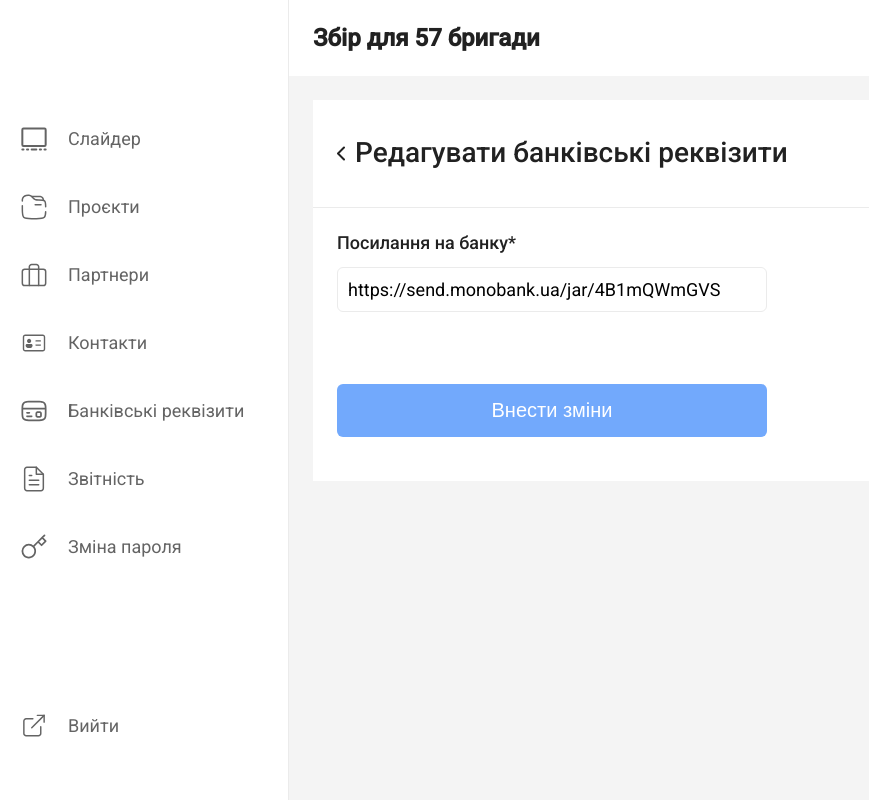
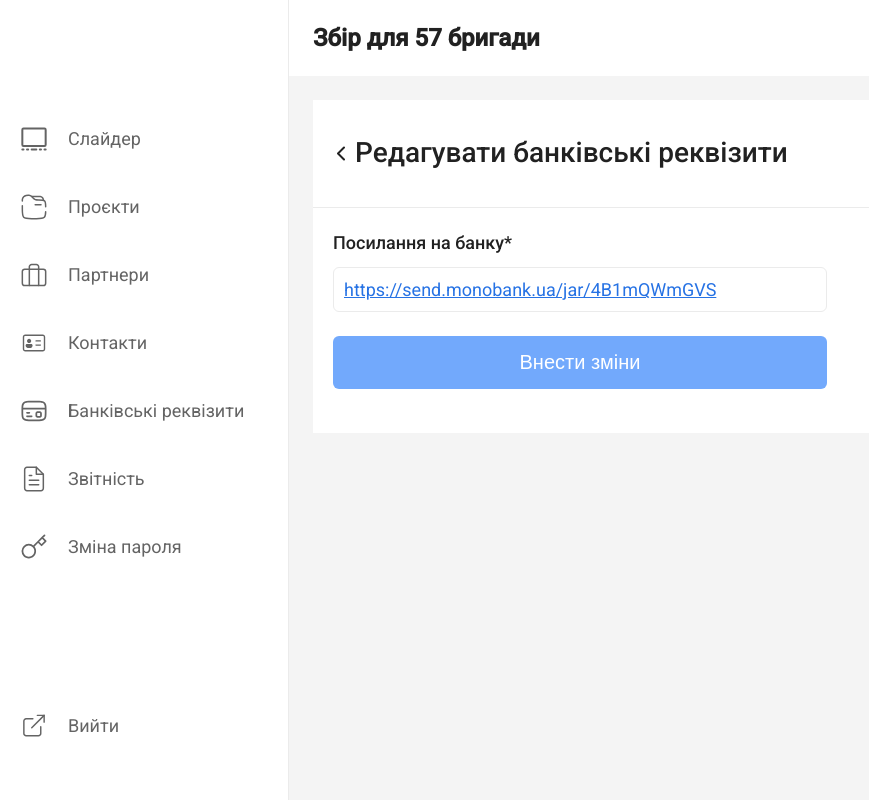
Before and after one commit to baza-trainee/dokoopy-frontend, a React (Vite) app: page /admin/bank-account/edit in a window 1280 px wide. Shown: the whole page, without its empty margins (0-869 px from the left). Built offline with nearby package versions, Linux system fonts and the light colour scheme; what react-localization would draw is missing.

Commit message:
adaptive

```diff
--- a/src/pages/admin-pages/editPage/EditBankAccount.jsx
+++ b/src/pages/admin-pages/editPage/EditBankAccount.jsx
@@ -24,9 +24,9 @@ export const EditBankAccount = () => {
    return (
       <section className="page-container">
          <PageHeader title={"Редагувати банківські реквізити"} />
-         <div className="edit-contact-form-wrap">
-            <div className="edit-contact-form">
-               <InputSm setSmInput={setBankLink} label={"Посилання на банку*"} value={bankLink} />
+         <div className="edit-contact-payment-form-wrap ">
+            <div className="edit-contact-payment-form">
+               <InputSm setSmInput={setBankLink} label={"Посилання на банку*"} value={bankLink} isLink={true}  />
             </div>
             <button
                className="admin-button"
--- a/src/pages/admin-pages/editPage/EditContact.jsx
+++ b/src/pages/admin-pages/editPage/EditContact.jsx
@@ -29,12 +29,12 @@ export const EditContact = () => {
    const isSaveButtonDisabled = email.trim() === "" || telegram.trim() === "";
 
    return (
-      <section className="edit-contact-container">
+      <section className="page-container">
          <PageHeader title={"Редагувати контакти"} />
-         <div className="edit-contact-form-wrap">
-            <div className="edit-contact-form">
-               <InputSm setSmInput={setEmail} label={"Email:"} value={email} />
-               <InputSm setSmInput={setTelegram} label={"Telegram:"} value={telegram} />
+         <div className="edit-contact-payment-form-wrap">
+            <div className="edit-contact-payment-form">
+               <InputSm setSmInput={setEmail} label={"Email:"} value={email} isLink={true}  />
+               <InputSm setSmInput={setTelegram} label={"Telegram:"} value={telegram} isLink={true}  />
             </div>
             <button
                className="admin-button"
--- a/src/pages/admin-pages/editPage/EditReporting.jsx
+++ b/src/pages/admin-pages/editPage/EditReporting.jsx
@@ -28,15 +28,15 @@ export const EditReporting = () => {
    };
 
    return (
-      <section className="page-container">
+      <section className="page-container page-container-reporting">
          <PageHeader title={"Редагувати звітність"} />
-         <div className="edit-reportin-form-wrap">
+         <div className="edit-reporting-form-wrap">
             <FilesPicker
                defaultInfo={reportingData}
                selectedFile={selectedFile}
                setSelectedFile={handleFileSelect}
             />
-            <div className="edit-reportin-btn">
+            <div className="edit-reporting-btn">
                <button className="admin-button" onClick={handleFormSubmit}>
                   Внести зміни
                </button>
--- a/src/styles/components/admin/_admin_reporting.scss
+++ b/src/styles/components/admin/_admin_reporting.scss
@@ -144,16 +144,3 @@
         align-self: stretch;
     }
 }
-
-
-
-.edit-reportin-form-wrap {
-    margin: 24px 24px 44px 24px;
-    display: flex;
-    justify-content: space-between;
-    align-items: flex-end;
-}
-
-.edit-reportin-btn{
-    width: 430px;
-}
--- /dev/null
+++ b/src/styles/components/admin/_edit_contact-payment.scss
@@ -0,0 +1,39 @@
+.edit-contact-payment-form-wrap {
+   width: 290px;
+   margin-top: 24px;
+   margin-left: 5px;
+   margin-right: 5px;
+   padding-bottom: 44px;
+   display: flex;
+   flex-direction: column;
+   gap: 24px;
+}
+
+.edit-contact-payment-form {
+   display: flex;
+   flex-direction: column;
+   gap: 24px;
+}
+
+@media (min-width: 480px) {
+   .edit-contact-payment-form-wrap {
+      width: 384px;
+      margin-left: 24px;
+   }
+
+}
+
+@media (min-width: 768px) {
+   .edit-contact-payment-form-wrap {
+      width: 494px;
+      margin-left: 20px;
+   }
+}
+
+@media (min-width: 1280px) {
+   .edit-contact-form-wrap {
+      width: 430px;
+      margin-left: 24px;
+      gap: 72px;
+   }
+}
--- /dev/null
+++ b/src/styles/components/admin/_edit_reporting.scss
@@ -0,0 +1,58 @@
+.page-container-reporting {
+   align-items: center;
+}
+
+.edit-reporting-form-wrap {
+   width: 290px;
+   padding: 24px 5px 44px 5px;
+   display: flex;
+   flex-direction: column;
+   justify-content: center;
+   align-items: center;
+}
+
+.edit-reporting-btn {
+   width: 290px;
+}
+
+@media (min-width: 480px) {
+   .edit-reporting-form-wrap {
+      width: 384px;
+      padding: 24px 24px 44px 24px;
+   }
+
+   .edit-reporting-btn {
+      width: 384px;
+   }
+
+}
+
+@media (min-width: 768px) {
+   .edit-reporting-form-wrap {
+      width: 494px;
+      padding: 24px 20px 44px 20px;
+   }
+
+   .edit-reporting-btn {
+      width: 494px;
+   }
+
+}
+
+@media (min-width: 1280px) {
+   .page-container-reporting {
+      align-items: start;
+   }
+
+   .edit-reporting-form-wrap {
+      padding: 24px 24px 44px 24px;
+      flex-direction: row;
+      justify-content: space-between;
+      align-items: flex-end;
+      width: 100%;
+   }
+
+   .edit-reporting-btn {
+      width: 430px;
+   }
+}
--- a/src/styles/main.scss
+++ b/src/styles/main.scss
@@ -41,3 +41,5 @@
 @import "./components/admin/renew-password";
 @import "./components/admin/successfull-renew";
 @import "./components/admin/admin_modal_successful";
+@import "./components/admin/edit_contact-payment";
+@import "./components/admin/edit_reporting";
```
